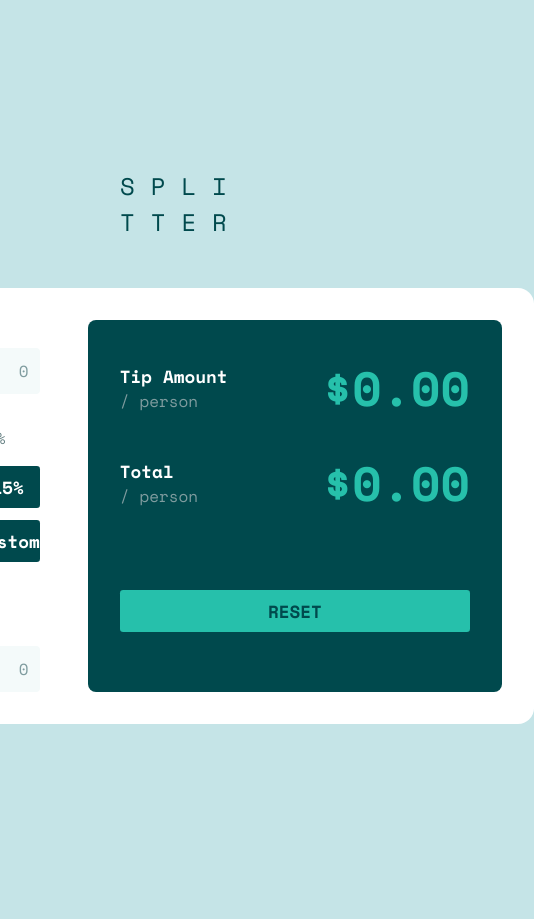
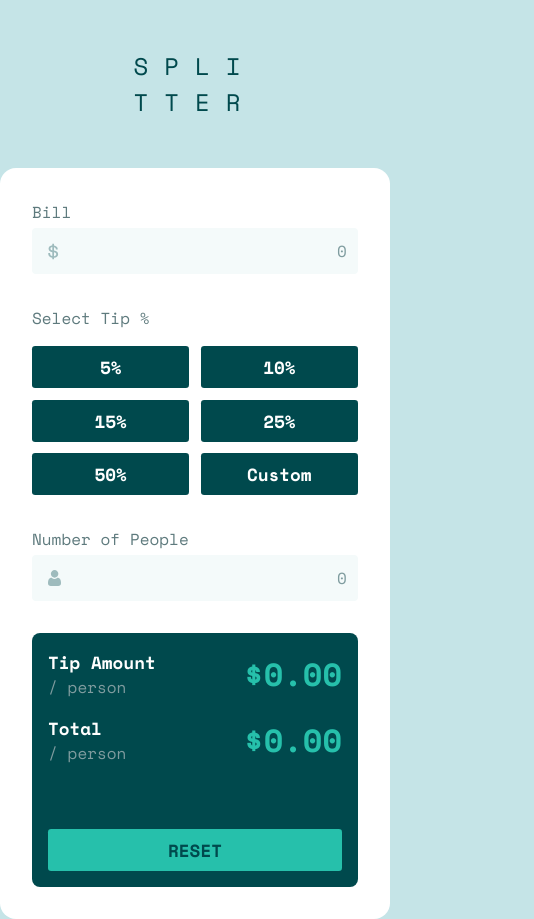
Before and after one commit to jordytiradotorres/tip-calculator-app-react, a React (Create React App) app: page / in a window 390 px wide. Shown: the whole page, 534 px wide, since content can reach past the window. Before the commit the page ends 844 px from the top, so only its background shows below. Built offline with nearby package versions, Linux system fonts and the light colour scheme.

Commit message:
mobile version

```diff
--- a/src/App.js
+++ b/src/App.js
@@ -10,6 +10,7 @@ const Title = styled.h1`
   width: 150px;
   display: flex;
   flex-wrap: wrap;
+  justify-content: center;
   margin: 3rem auto;
   font-size: 1.5rem;
 `;
@@ -17,10 +18,14 @@ const Title = styled.h1`
 const ContainerTip = styled.div`
   background: hsl(0, 0%, 100%);
   padding: 2rem;
-  display: grid;
-  grid-template-columns: repeat(2, 1fr);
-  column-gap: 3rem;
   border-radius: 1rem;
+
+  @media (min-width: 768px) {
+    display: grid;
+    grid-template-columns: repeat(2, 1fr);
+    column-gap: 3rem;
+    padding: 1rem;
+  }
 `;
 
 const App = () => {
--- a/src/components/TipForm.js
+++ b/src/components/TipForm.js
@@ -10,11 +10,15 @@ const Container = styled.div`
 
 const GroupBtn = styled.div`
   display: grid;
-  grid-template-columns: repeat(3, 1fr);
+  grid-template-columns: repeat(2, 1fr);
   grid-template-rows: auto;
   gap: 0.7rem;
   margin-top: 1rem;
   margin-bottom: 2rem;
+
+  @media (min-width: 768px) {
+    grid-template-columns: repeat(3, 1fr);
+  }
 `;
 
 const Title = styled.div`
@@ -34,7 +38,7 @@ const Input = styled.input`
   color: hsl(184, 14%, 56%);
   font-family: "Space mono";
   font-size: 1rem;
-  margin-bottom: ${(props) => props.margin && "2rem"};
+  margin-bottom: ${(props) => props.dollar && "2rem"};
   outline: none;
 `;
 
@@ -49,7 +53,7 @@ const TipForm = () => {
     <div>
       <Container>
         <Title>Bill</Title>
-        <Input type="text" margin value="0" />
+        <Input type="text" dollar value="0" />
         <Img src={iconDollar} alt="dollar" />
       </Container>
 
--- a/src/components/TipResult.js
+++ b/src/components/TipResult.js
@@ -6,14 +6,23 @@ const Wrapper = styled.section`
   background-color: hsl(183, 100%, 15%);
   padding: 2rem;
   border-radius: 0.5rem;
+
+  @media (max-width: 768px) {
+    margin-top: 2rem;
+    padding: 1rem;
+  }
 `;
 
 const AmountTip = styled.div`
   display: flex;
   justify-content: space-between;
   align-items: center;
-  margin-bottom: 1.5rem;
-  width: 350px;
+  margin-bottom: 1rem;
+
+  @media (min-width: 768px) {
+    margin-bottom: 1.5rem;
+    width: 350px;
+  }
 `;
 
 const H3 = styled.h3`
@@ -31,9 +40,13 @@ const H3 = styled.h3`
 `;
 
 const Result = styled.output`
-  font-size: 3rem;
+  font-size: 2rem;
   font-weight: 700;
   color: hsl(172, 67%, 45%);
+
+  @media (min-width: 768px) {
+    font-size: 3rem;
+  }
 `;
 
 const TipResult = () => {
--- a/src/index.css
+++ b/src/index.css
@@ -14,12 +14,17 @@ body {
   font-family: var(--font-space-mono);
   margin: 0;
   overflow-x: hidden;
-  display: flex;
   flex-direction: column;
   justify-content: center;
   align-items: center;
   min-height: 100vh;
   background-color: var(--light-grayish-cyan);
+}
+
+@media (min-width: 768px) {
+  body {
+    display: flex;
+  }
 }
 
 figure,
```
